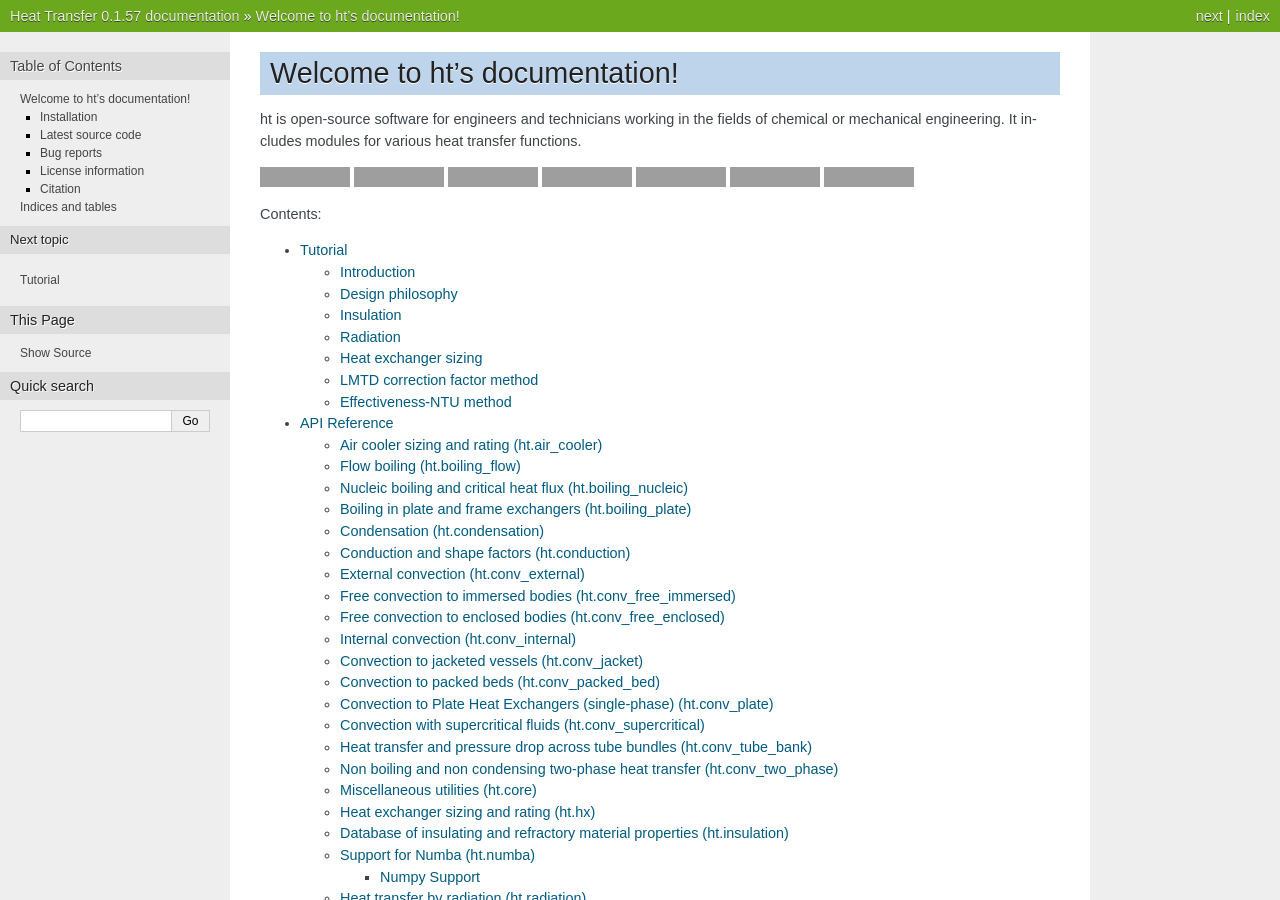
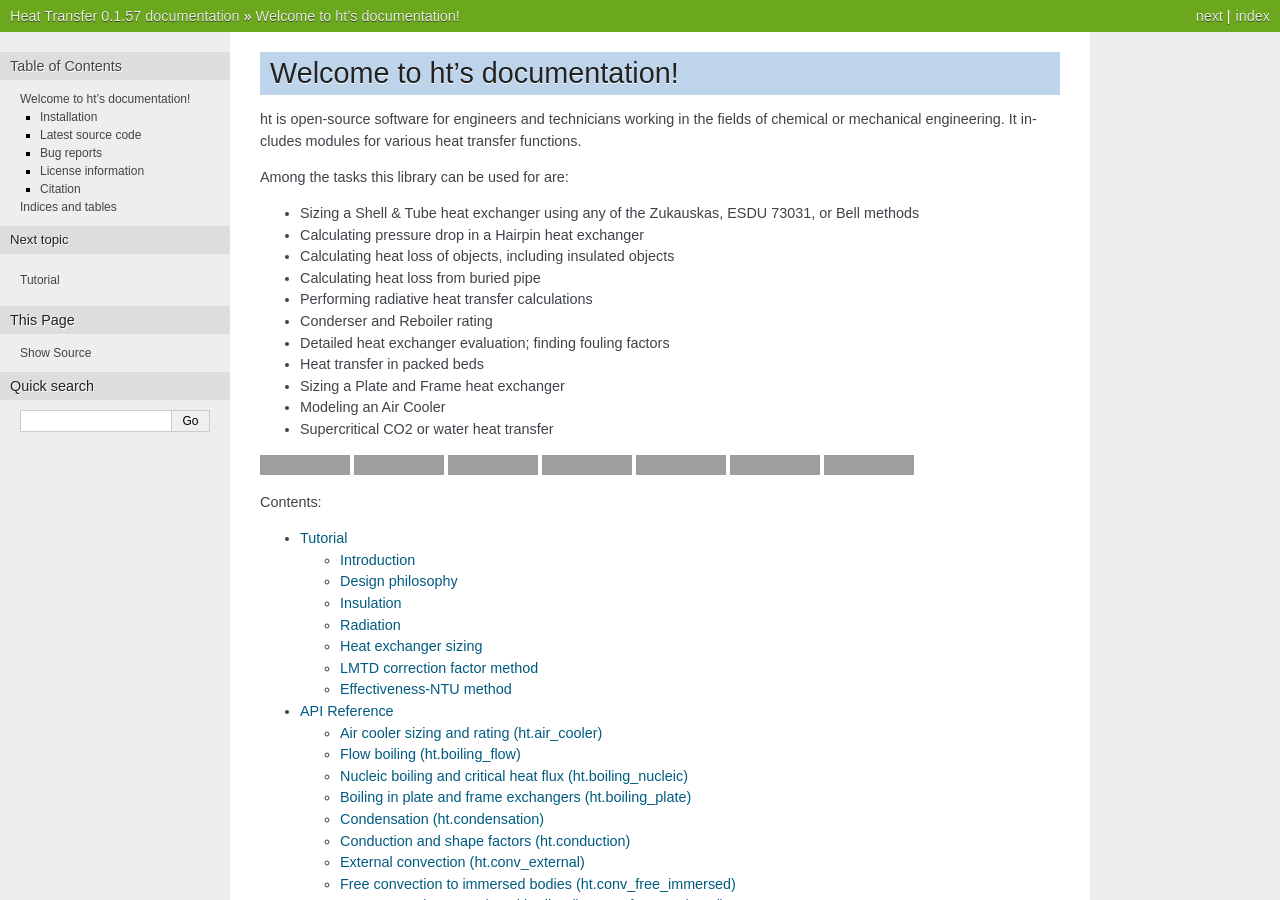
Before and after one commit to CalebBell/ht, a Sphinx documentation site: the page built from docs/index.rst, in a window 1280 px wide and 900 px high, cut to the strip 0-900 px from the top of the window. Built offline with Sphinx 7.4.7, drawn with Linux system fonts in a browser that asks for light colours; pages that are not in the unit, such as notebooks, are missing from menus; grey boxes are pictures that could not be loaded.

```diff
--- a/docs/index.rst
+++ b/docs/index.rst
@@ -1,13 +1,22 @@
-.. ht documentation master file, created by
-   sphinx-quickstart on Sat Jan  2 17:15:23 2016.
-   You can adapt this file completely to your liking, but it should at least
-   contain the root `toctree` directive.
-
 Welcome to ht's documentation!
 ==============================
 ht is open-source software for engineers and technicians working in the
 fields of chemical or mechanical engineering. It includes modules
 for various heat transfer functions.
+
+Among the tasks this library can be used for are:
+
+* Sizing a Shell & Tube heat exchanger using any of the Zukauskas, ESDU 73031, or Bell methods
+* Calculating pressure drop in a Hairpin heat exchanger
+* Calculating heat loss of objects, including insulated objects
+* Calculating heat loss from buried pipe
+* Performing radiative heat transfer calculations
+* Conderser and Reboiler rating
+* Detailed heat exchanger evaluation; finding fouling factors
+* Heat transfer in packed beds
+* Sizing a Plate and Frame heat exchanger
+* Modeling an Air Cooler
+* Supercritical CO2 or water heat transfer
 
 .. image:: http://img.shields.io/pypi/v/ht.svg?style=flat
    :target: https://pypi.python.org/pypi/ht
@@ -15,8 +24,8 @@ for various heat transfer functions.
 .. image:: http://img.shields.io/badge/docs-latest-brightgreen.svg?style=flat
    :target: https://ht.readthedocs.io/en/latest/
    :alt: Documentation
-.. image:: http://img.shields.io/travis/CalebBell/ht/master.svg?style=flat
-   :target: https://travis-ci.org/CalebBell/ht
+.. image:: https://github.com/CalebBell/ht/workflows/Build/badge.svg
+   :target: https://github.com/CalebBell/ht/actions
    :alt: Build_status
 .. image:: http://img.shields.io/badge/license-MIT-blue.svg?style=flat
    :target: https://github.com/CalebBell/ht/blob/master/LICENSE.txt
```
Also changed, not shown: other parts of docs/index.rst (+1 -1 lines), README.rst (+17 -3 lines), 1 other file.
